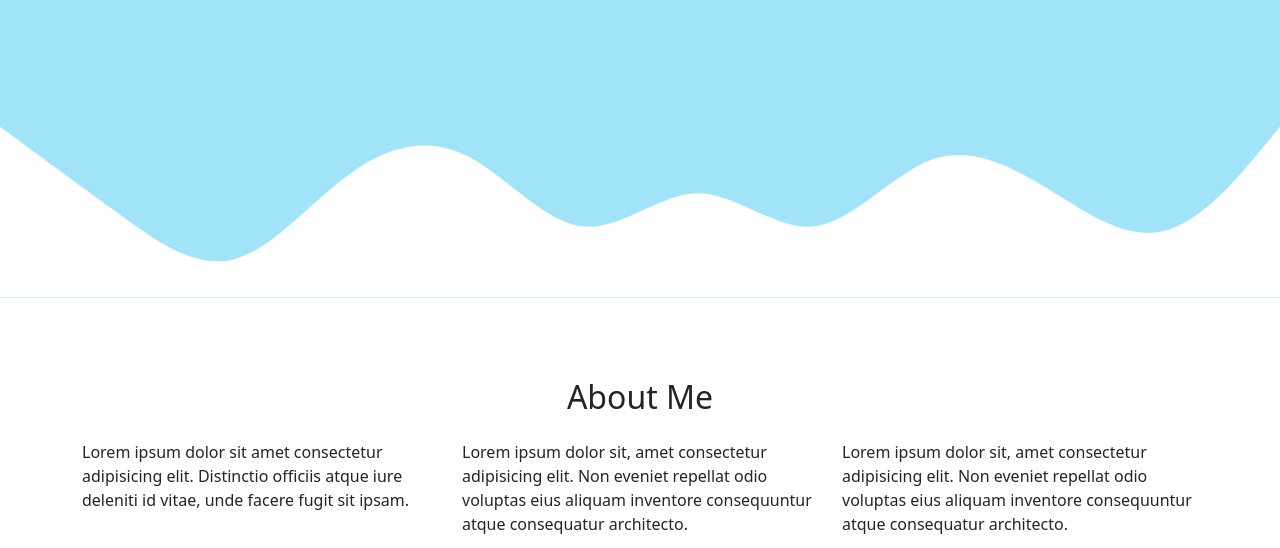
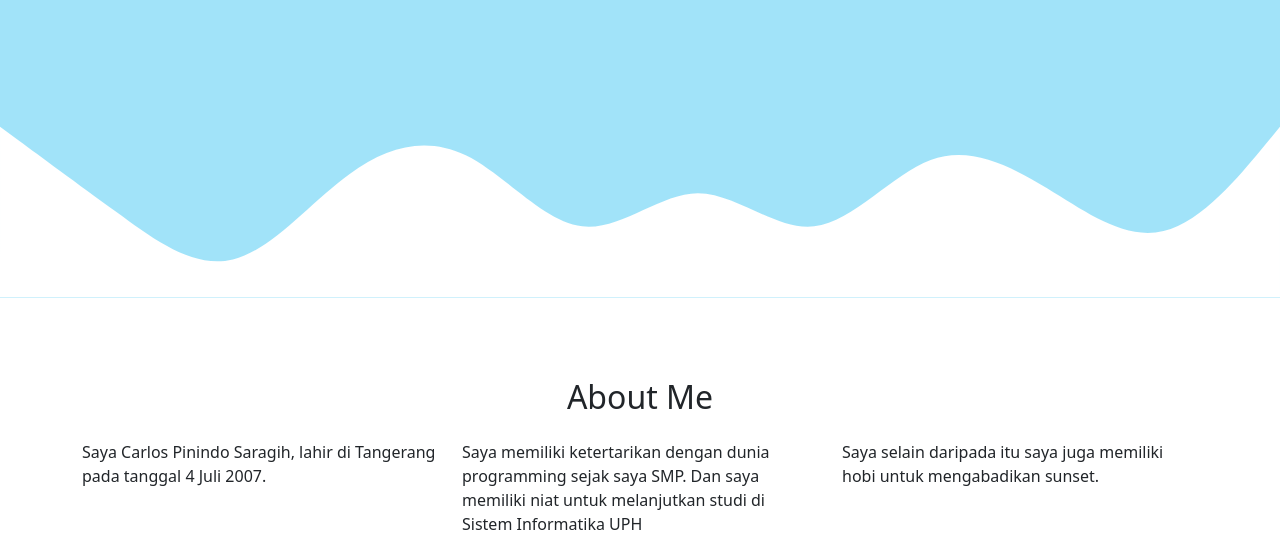
Before and after one commit to veryrareuser/magang, a plain HTML site: page index.html in a window 1280 px wide. Shown: the part 404-952 px from the top of the page. Drawn offline with nearby package versions, Linux system fonts and the light colour scheme.

Commit message:
Update index.html

```diff
--- a/index.html
+++ b/index.html
@@ -5,7 +5,7 @@
     <meta name="viewport" content="width=device-width, initial-scale=1" />
     <!-- Bootstrap style -->
     <link rel="stylesheet" href="style.css" />
-    <title>Bootstrap demo</title>
+    <title>Carlos</title>
     <link href="https://cdn.jsdelivr.net/npm/bootstrap@5.3.6/dist/css/bootstrap.min.css" rel="stylesheet" integrity="sha384-4Q6Gf2aSP4eDXB8Miphtr37CMZZQ5oXLH2yaXMJ2w8e2ZtHTl7GptT4jmndRuHDT" crossorigin="anonymous" />
   </head>
   <body id="home">
@@ -54,13 +54,13 @@
         </div>
         <div class="row">
           <div class="col-md-4">
-            <p>Lorem ipsum dolor sit amet consectetur adipisicing elit. Distinctio officiis atque iure deleniti id vitae, unde facere fugit sit ipsam.</p>
+            <p>Saya Carlos Pinindo Saragih, lahir di Tangerang pada tanggal 4 Juli 2007. </p>
           </div>
           <div class="col-md-4">
-            <p>Lorem ipsum dolor sit, amet consectetur adipisicing elit. Non eveniet repellat odio voluptas eius aliquam inventore consequuntur atque consequatur architecto.</p>
+            <p>Saya memiliki ketertarikan dengan dunia programming sejak saya SMP. Dan saya memiliki niat untuk melanjutkan studi di Sistem Informatika UPH</p>
           </div>
           <div class="col-md-4">
-            <p>Lorem ipsum dolor sit, amet consectetur adipisicing elit. Non eveniet repellat odio voluptas eius aliquam inventore consequuntur atque consequatur architecto.</p>
+            <p>Saya selain daripada itu saya juga memiliki hobi untuk mengabadikan sunset.</p>
           </div>
         </div>
       </div>
```
